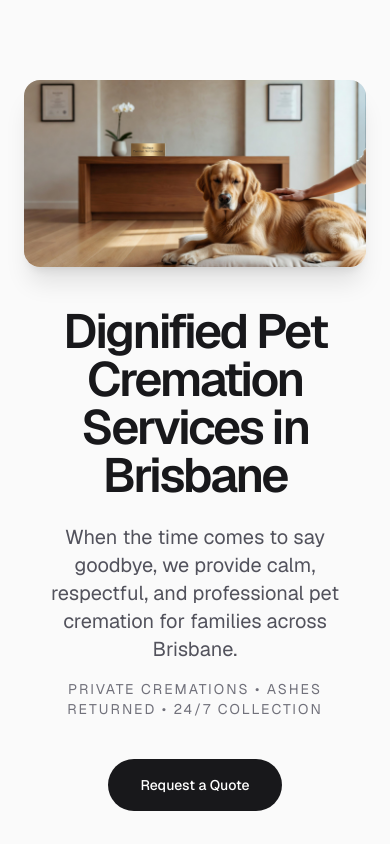
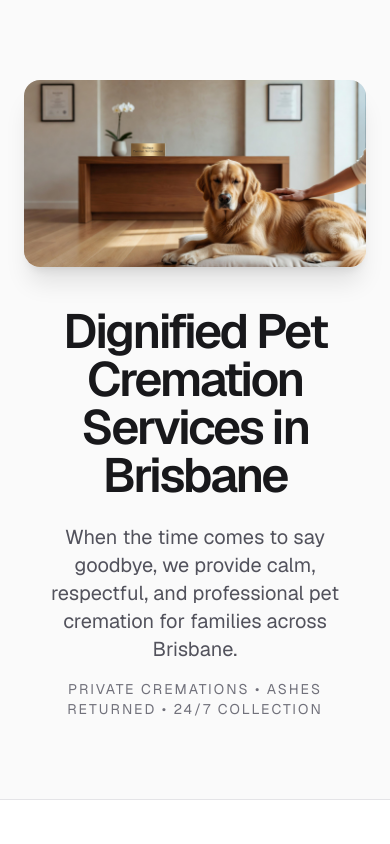
Before and after one commit to edwardted90/brisbanepetcremation, a Next.js app: page / in a window 390 px wide. Shown: the top 844 px of the page. Built offline with nearby package versions, Linux system fonts and the light colour scheme.

Commit message:
Remove quote button and update phone number

```diff
--- a/app/page.tsx
+++ b/app/page.tsx
@@ -5,7 +5,7 @@ export default function BrisbanePetCremation() {
     "name": "Brisbane Pet Cremation",
     "description": "Compassionate, individual pet cremation services in Brisbane.",
     "url": "https://brisbanepetcremation.com.au",
-    "telephone": "07 XXXX XXXX",
+    "telephone": "0473 043 696",
     "address": {
       "@type": "PostalAddress",
       "addressLocality": "Brisbane",
@@ -28,12 +28,6 @@ export default function BrisbanePetCremation() {
             When the time comes to say goodbye, we provide calm, respectful, and professional pet cremation for families across Brisbane.
           </p>
           <p className="mt-4 text-sm tracking-[2px] text-zinc-500">PRIVATE CREMATIONS • ASHES RETURNED • 24/7 COLLECTION</p>
-
-          <div className="mt-10">
-            <a href="#quote" className="inline-block rounded-full bg-zinc-900 px-8 py-4 text-sm font-medium text-white transition hover:bg-black">
-              Request a Quote
-            </a>
-          </div>
         </div>
       </section>
 
```
